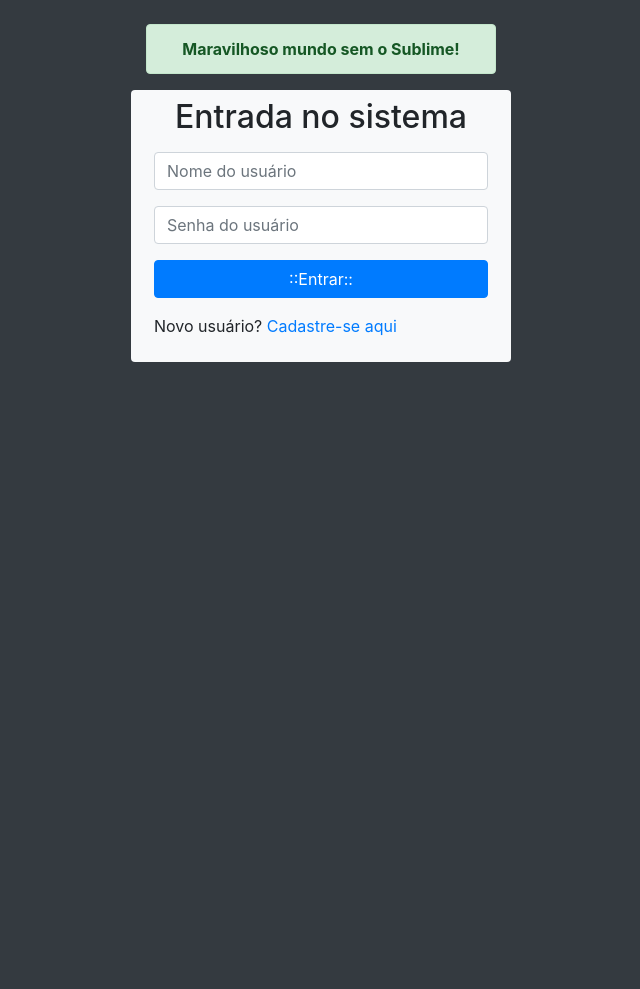
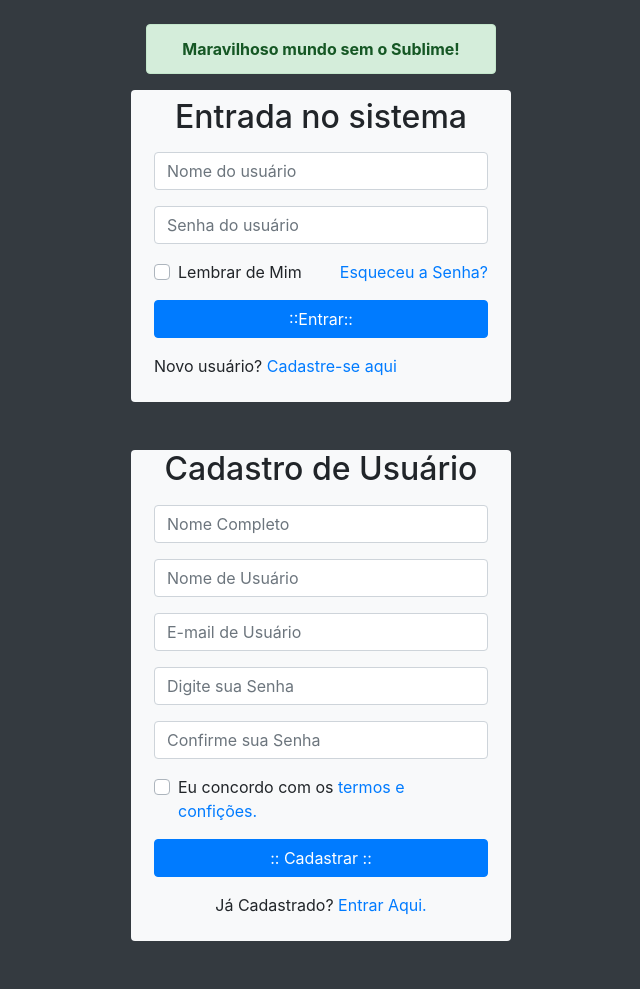
Before and after one commit to levigui/sistema_de_login_AIPR2019v1-1, a PHP site: page / in a window 1280 px wide. Shown: the whole page, without its empty margins (319-959 px from the left). Before the commit the page ends 362 px from the top, so only its background shows below. Run offline with PHP 8.4, Linux system fonts and the light colour scheme; some libraries are stand-ins or nearby versions.

Commit message:
closes #2
Formulário de cadastro de novo usuário

```diff
--- a/index.php
+++ b/index.php
@@ -20,7 +20,7 @@
         </section>
 
         <!-- Formulario de login -->
-        <section class="row">
+        <section class="row mb-5">
             <div class="col-lg-4 offset-lg-4 bg-light rounded" id="caixaLogin">
                 <h2 class="text-center mt-2">Entrada no sistema</h2>
                 <form action="#" id="formLogin" class="p-2">
@@ -33,9 +33,13 @@
                         <input type="password" name="senhaUsuario" id="senhaUsuario" class="form-control" placeholder="Senha do usuário" required>
                     </div>
 
-                    <div class="form-group">
-
+                <div class="form-group">
+                    <div class="custom-control custom-checkbox">
+                        <input type="checkbox" name="lembra" id="lembrar" class="custom-control-input">
+                        <label for="lembrar" class=custom-control-label> Lembrar de Mim </label>
+                            <a href="#" id="btnEsquci" class="float-right" >Esqueceu a Senha?</a>
                     </div>
+                 </div>
 
                     <div class="form-group">
                         <input type="submit" value="::Entrar::" name="btnEntrar" id="btnEntrar" class="btn btn-primary btn-block">
@@ -50,6 +54,56 @@
             </div>
         </section>
 
+        <!-- Formulário de cadastro -->
+        <section class="row mb-5">
+            <div class="col-lg-4 offset-lg-4 bg-light rounded" id="caixaCadastro">
+                <h2 class="text-center">Cadastro de Usuário</h2>
+                <form action="#" class="p-2" id="frmCadastro">
+                    <div class="form-group">
+                        <input type="text" name="nomeCompleto" id="nomeCompleto" class="form-control" placeholder="Nome Completo" required>
+                    </div>
+
+                    <div class="form-group">
+                        <input type="text" name="nomeUsuário" id="nomeUsuário" class="form-control"  placeholder="Nome de Usuário" required>
+                    </div>
+
+                    <div class="form-group">
+                        <input type="email" name="emailUsuário" id="emailUsuário" class="form-control" placeholder="E-mail de Usuário" required>
+                    </div>
+
+                    <div class="form-group">
+                        <input type="password" name="senhaUsuário" id="senhaUsuário" class="form-control" placeholder="Digite sua Senha" required>
+                    </div>
+
+                    <div class="form-group">
+                    <input type="password" name="senhaConfirma" id="senhaConfirma" class="form-control" placeholder="Confirme sua Senha" required>
+                    </div>
+
+                    <div class="form-group">
+                        <div class="custom-control custom-checkbox">
+                            <input type="checkbox" name="concordar" id="concordar" class="custom-control-input">
+                            <label for="concordar"class="custom-control-label">
+                                Eu concordo com os <a href="#"> termos e confições.</a>
+                            </label>
+                        </div>
+                    </div>
+
+                    <div class="form-group">
+                        <input type="submit" value=":: Cadastrar ::" class="btn btn-primary btn-block" id="btnRegistrar">
+                    </div>
+
+                    <div class="form-group">
+                        <p class="text-center">Já Cadastrado?
+                            <a href="#" id="btnJáCadastrado">Entrar Aqui.</a>
+                        </p>
+                    </div>
+
+                </form>
+
+            </div>
+
+        </section>
+
     </main>
 
 <script src="https://cdnjs.cloudflare.com/ajax/libs/jquery/3.4.1/jquery.slim.min.js"></script>
```
